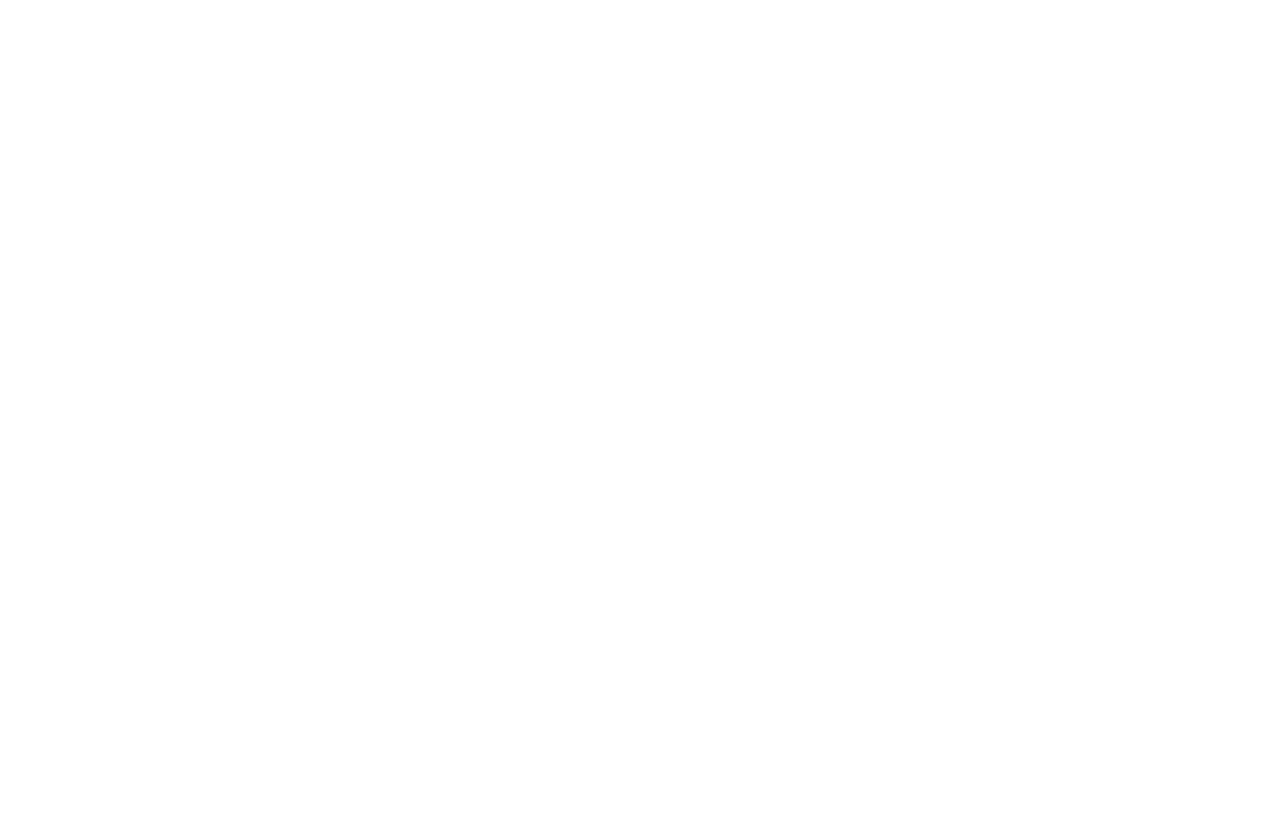
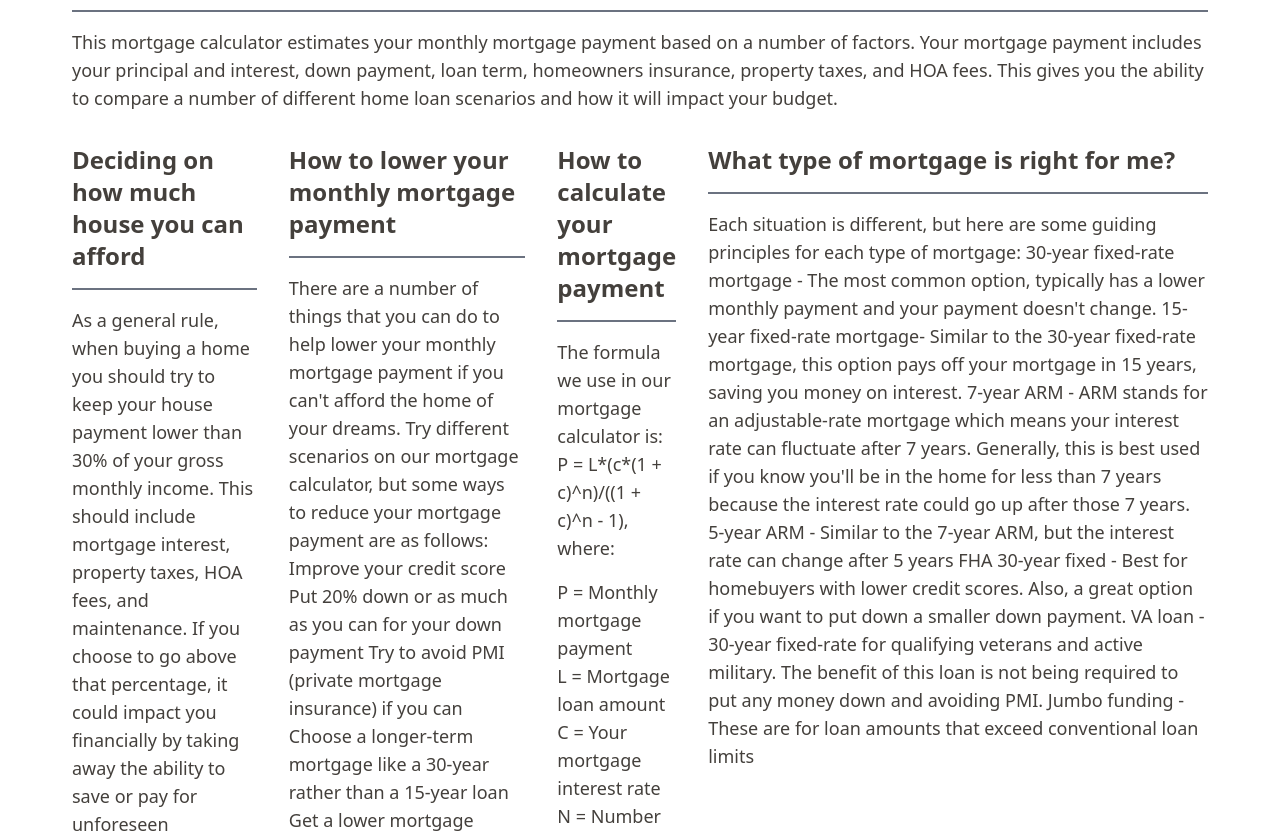
Before and after one commit to dpsiu/Mortgage-Calculator, a React (Vite) app: page / in a window 1280 px wide. Shown: the part 740-1573 px from the top of the page. Before the commit the page ends 800 px from the top, so only its background shows below. Built offline with nearby package versions, Linux system fonts and the light colour scheme.

Commit message:
add feat: howto section manual
Added is a howto discussing the uses/applications of the mortgage calculator project

```diff
--- a/components/HowTo.jsx
+++ b/components/HowTo.jsx
@@ -1,7 +1,101 @@
 export function HowTo() {
   return (
     <>
-      <p className="text-xl">Hello test</p>
+      <div className="flex flex-col flex-wrap md:m-10">
+          <div>
+            <h1 className="text-3xl font-semibold border-b-2 border-gray-500 py-4 m-4">
+              Calculating Your Monthly Mortgage
+            </h1>
+            <p className="mx-4 text-lg">
+              This mortgage calculator estimates your monthly mortgage payment based
+              on a number of factors. Your mortgage payment includes your principal
+              and interest, down payment, loan term, homeowners insurance, property
+              taxes, and HOA fees. This gives you the ability to compare a number of
+              different home loan scenarios and how it will impact your budget.
+            </p>
+          </div>
+          <div className="flex flex-col md:flex-row">
+              <div className="flex flex-col min-w-1/2">
+                <div>
+                  <h3 className="text-2xl font-semibold border-b-2 border-gray-500 py-4 m-4">
+                    Deciding on how much house you can afford
+                  </h3>
+                  <p className="mx-4 text-lg">
+                    As a general rule, when buying a home you should try to keep your
+                    house payment lower than 30% of your gross monthly income. This
+                    should include mortgage interest, property taxes, HOA fees, and
+                    maintenance. If you choose to go above that percentage, it could
+                    impact you financially by taking away the ability to save or pay for
+                    unforeseen expenses. Use our affordability calculator to help you
+                    determine how much house you can afford.
+                  </p>
+                </div>
+              </div>
+              <div className="flex flex-col">
+                <div>
+                  <h3 className="text-2xl font-semibold border-b-2 border-gray-500 py-4 m-4">
+                    How to lower your monthly mortgage payment
+                  </h3>
+                  <p className="mx-4 text-lg">
+                    There are a number of things that you can do to help lower your
+                    monthly mortgage payment if you can't afford the home of your
+                    dreams. Try different scenarios on our mortgage calculator, but some
+                    ways to reduce your mortgage payment are as follows: Improve your
+                    credit score Put 20% down or as much as you can for your down
+                    payment Try to avoid PMI (private mortgage insurance) if you can
+                    Choose a longer-term mortgage like a 30-year rather than a 15-year
+                    loan Get a lower mortgage interest rate by shopping around to
+                    different lenders
+                  </p>
+                </div>
+              </div>
+              <div className="flex flex-col">
+                <div>
+                  <h3 className="text-2xl font-semibold border-b-2 border-gray-500 py-4 m-4">
+                    How to calculate your mortgage payment
+                  </h3>
+                  <p className="mx-4 text-lg">
+                    The formula we use in our mortgage calculator is: P = L*(c*(1 +
+                    c)^n)/((1 + c)^n - 1), where:
+                  </p>
+                  <ul className="mt-4 mx-4 text-lg">
+                      <li>P = Monthly mortgage payment</li>
+                      <li>L = Mortgage loan amount</li>
+                      <li>C = Your mortgage interest rate</li>
+                      <li>
+                        N = Number of monthly payments over the lifetime of the mortgage
+                      </li>
+                    </ul>
+                </div>
+              </div>
+              <div className="flex flex-col">
+                <div>
+                  <h3 className="text-2xl font-semibold border-b-2 border-gray-500 py-4 m-4">
+                    What type of mortgage is right for me?
+                  </h3>
+                  <p className="mx-4 text-lg">
+                    Each situation is different, but here are some guiding principles
+                    for each type of mortgage: 30-year fixed-rate mortgage - The most
+                    common option, typically has a lower monthly payment and your
+                    payment doesn't change. 15-year fixed-rate mortgage- Similar to the
+                    30-year fixed-rate mortgage, this option pays off your mortgage in
+                    15 years, saving you money on interest. 7-year ARM - ARM stands for
+                    an adjustable-rate mortgage which means your interest rate can
+                    fluctuate after 7 years. Generally, this is best used if you know
+                    you'll be in the home for less than 7 years because the interest
+                    rate could go up after those 7 years. 5-year ARM - Similar to the
+                    7-year ARM, but the interest rate can change after 5 years FHA
+                    30-year fixed - Best for homebuyers with lower credit scores. Also,
+                    a great option if you want to put down a smaller down payment. VA
+                    loan - 30-year fixed-rate for qualifying veterans and active
+                    military. The benefit of this loan is not being required to put any
+                    money down and avoiding PMI. Jumbo funding - These are for loan
+                    amounts that exceed conventional loan limits
+                  </p>
+                </div>
+              </div>
+          </div>
+      </div>
     </>
   );
 }
--- a/src/App.jsx
+++ b/src/App.jsx
@@ -25,6 +25,7 @@
               <MortgageSummary />
             </div>
           </div>
+          <HowTo />
           <Footer/>
         </div>
       </SharedContextProvider>
```
